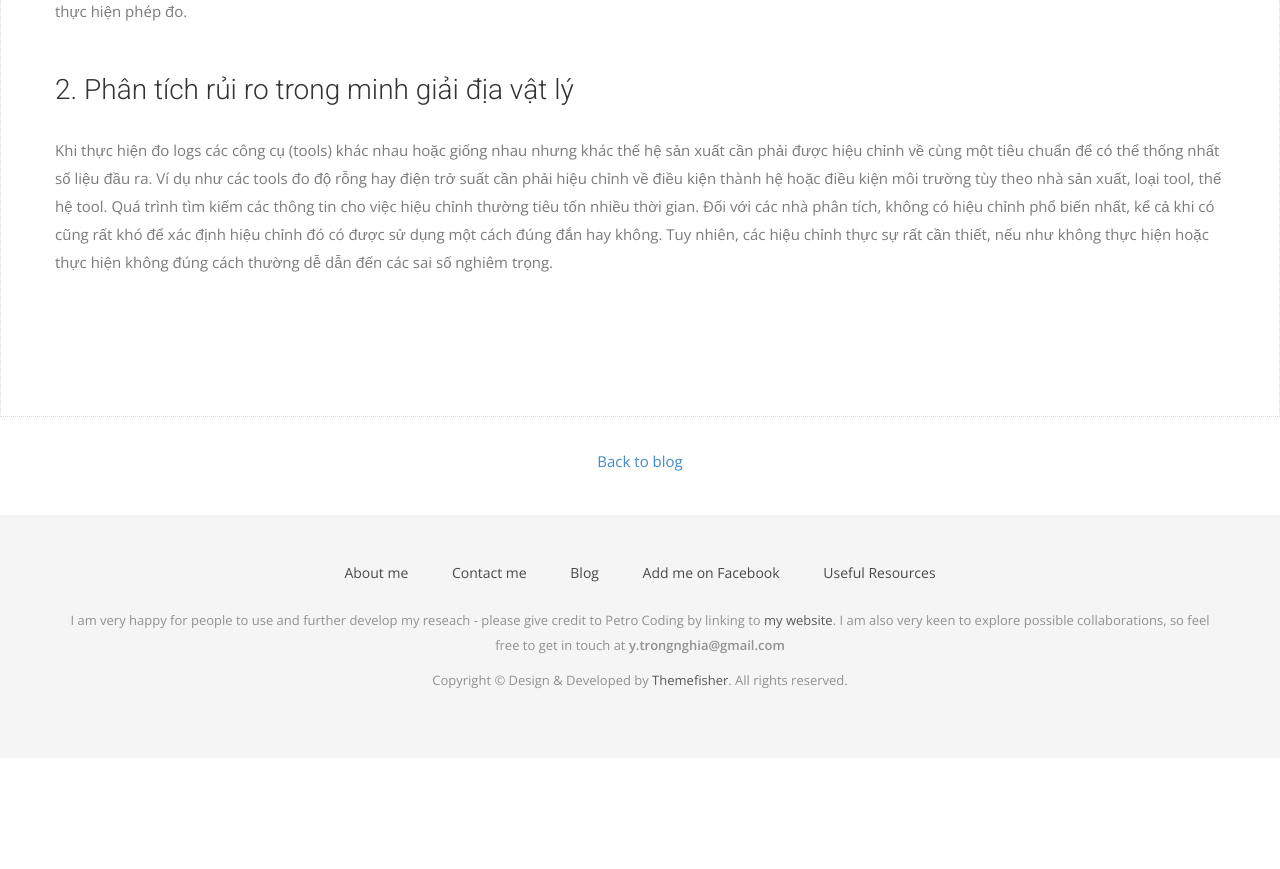
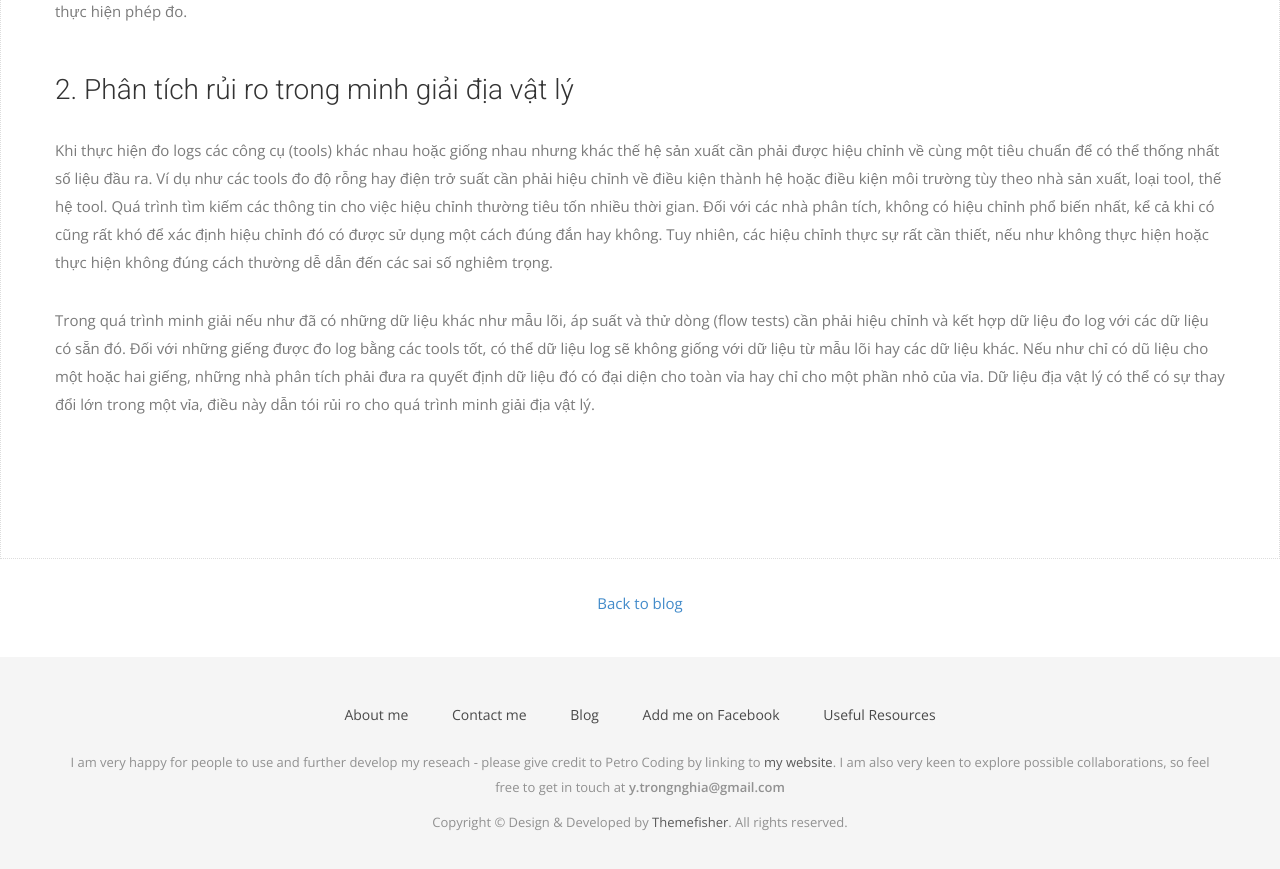
Before and after one commit to YanGBloG/superseded, a Jekyll site: the page built from _posts/2019-05-02-uncertainty-analysis.md, in a window 1280 px wide and 900 px high, scrolled down 1430 px. Shown: the top 869 px of the window. Built offline with Jekyll 4.4.1, drawn with Linux system fonts in a browser that asks for light colours; nearby versions of some CDN libraries; some web fonts are replaced; library files that are not in the unit come from our copies; before the commit the page ends 2188 px from its top, so only the background shows below that; some of the changed text lies outside the part shown.

Commit message:
Add files via upload

```diff
--- a/_posts/2019-05-02-uncertainty-analysis.md
+++ b/_posts/2019-05-02-uncertainty-analysis.md
@@ -1,6 +1,6 @@
 ---
 layout: post
-title: Phân tích rủi ro với Well-log và minh giải địa vật lý.
+title: Phân tích rủi ro với Well-log và minh giải địa vật lý
 mathjax: true
 tags : [petrophysic, data analysis]
 ---
@@ -32,3 +32,5 @@ Hầu hết các tính chất địa vật lý sử dụng trong minh giải đ
 ### 2. Phân tích rủi ro trong minh giải địa vật lý
 
 Khi thực hiện đo logs các công cụ (tools) khác nhau hoặc giống nhau nhưng khác thế hệ sản xuất cần phải được hiệu chỉnh về cùng một tiêu chuẩn để có thể thống nhất số liệu đầu ra. Ví dụ như các tools đo độ rỗng hay điện trở suất cần phải hiệu chỉnh về điều kiện thành hệ hoặc điều kiện môi trường tùy theo nhà sản xuất, loại tool, thế hệ tool. Quá trình tìm kiếm các thông tin cho việc hiệu chỉnh thường tiêu tốn nhiều thời gian. Đối với các nhà phân tích, không có hiệu chỉnh phổ biến nhất, kể cả khi có cũng rất khó để xác định hiệu chỉnh đó có được sử dụng một cách đúng đắn hay không. Tuy nhiên, các hiệu chỉnh thực sự rất cần thiết, nếu như không thực hiện hoặc thực hiện không đúng cách thường dễ dẫn đến các sai số nghiêm trọng.
+
+Trong quá trình minh giải nếu như đã có những dữ liệu khác như mẫu lõi, áp suất và thử dòng (flow tests) cần phải hiệu chỉnh và kết hợp dữ liệu đo log với các dữ liệu có sẵn đó. Đối với những giếng được đo log bằng các tools tốt, có thể dữ liệu log sẽ không giống với dữ liệu từ mẫu lõi hay các dữ liệu khác. Nếu như chỉ có dũ liệu cho một hoặc hai giếng, những nhà phân tích phải đưa ra quyết định dữ liệu đó có đại diện cho toàn vỉa hay chỉ cho một phần nhỏ của vỉa. Dữ liệu địa vật lý có thể có sự thay đổi lớn trong một vỉa, điều này dẫn tói rủi ro cho quá trình minh giải địa vật lý.
```
